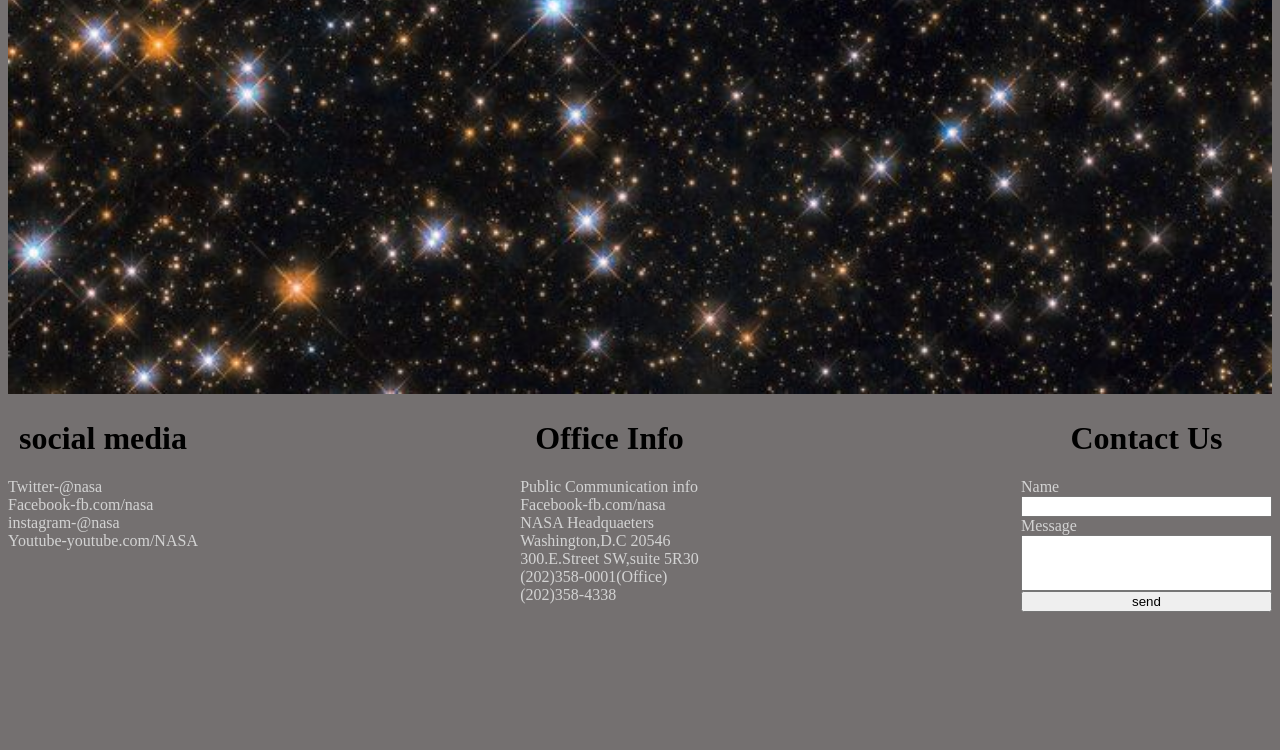
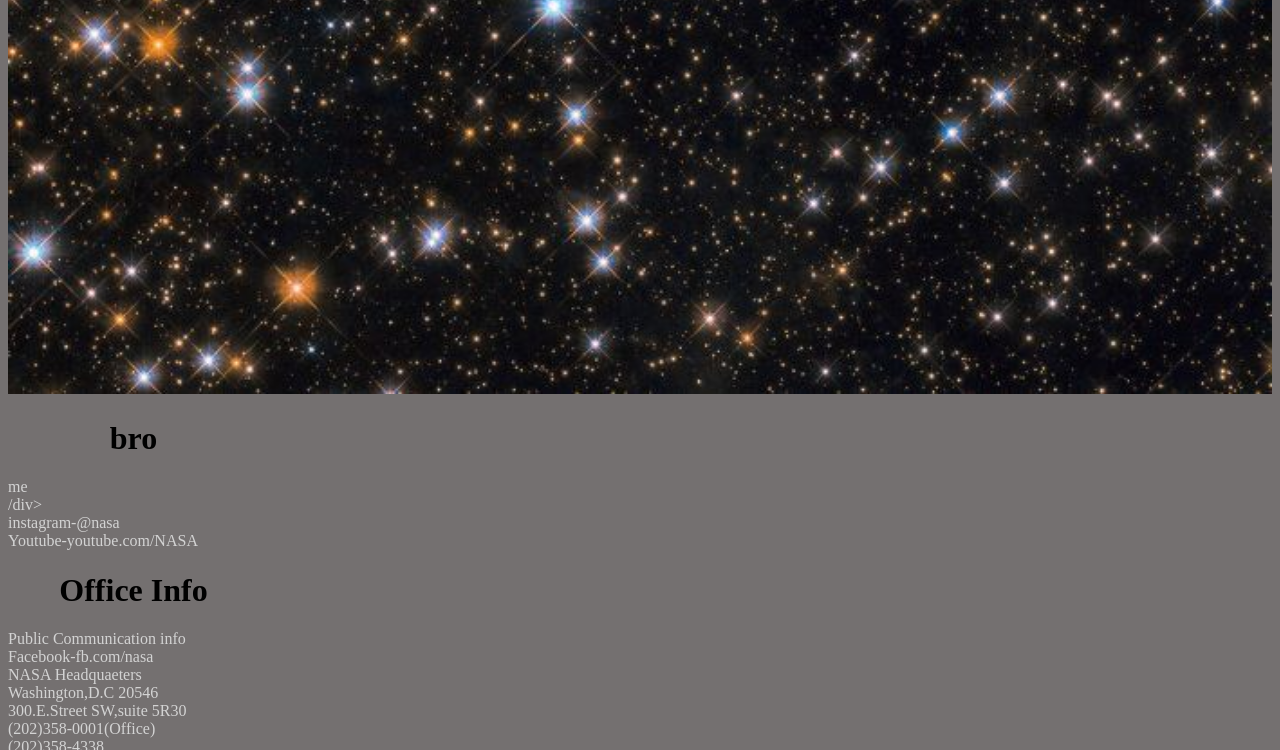
Before and after one commit to jngirakwizera/jngirakwizera.github.io, a plain HTML site: page src/Nasa.html in a window 1280 px wide. Shown: the part 457-1207 px from the top of the page. Before the commit the page ends 1077 px from the top, so only its background shows below. Drawn offline with Linux system fonts and the light colour scheme.

Commit message:
hair wireframing

```diff
--- a/src/Nasa.html
+++ b/src/Nasa.html
@@ -16,9 +16,9 @@
 
     <div class="my-parent-element">
         <div class="bro">
-            <h1>social media</h1>
-            <div>Twitter-@nasa</div>
-            <div>Facebook-fb.com/nasa</div>
+            <h1>bro</h1>
+            <div>me</div>
+            <div>/div>
             <div>instagram-@nasa</div>
             <div>Youtube-youtube.com/NASA</div>
 
```
Also changed, not shown: src/hair.html (+3 -3 lines), 1 other file.
